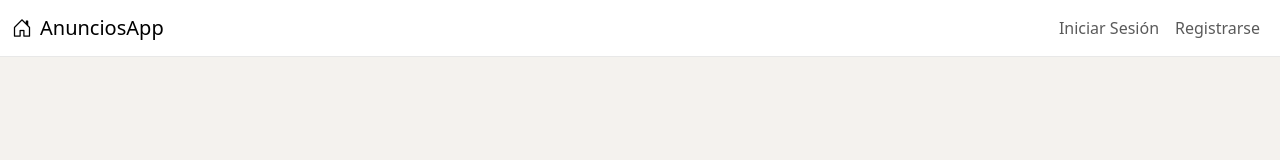
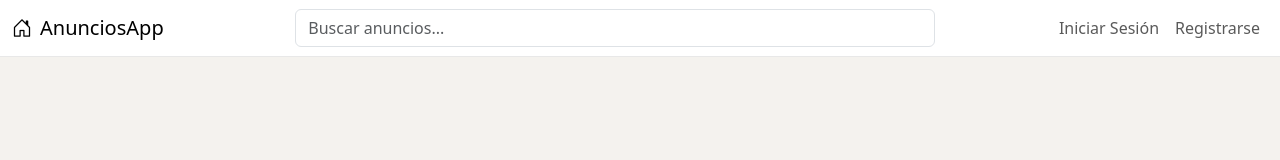
Before and after one commit to aburtocampos/shortads, a Vue app: page /login in a window 1280 px wide. Shown: the top 160 px of the page. Built offline with nearby package versions, Linux system fonts and the light colour scheme; no server answers; what @yeger/vue-masonry-wall would draw is missing.

Commit message:
add searchbox

```diff
--- a/src/components/Navbar/Navbar.css
+++ b/src/components/Navbar/Navbar.css
@@ -4,3 +4,17 @@
   .navbar{
     border-bottom: 1px solid rgb(140 140 140 / .2);
   }
+  .widthsearch{
+    width: calc(100vw - 34rem);
+  }
+  @media(min-width:992px){
+    .widthsearch{
+      width: calc(100vw - 40rem);
+    }
+  }
+
+  @media(min-width:1300px){
+    .widthsearch{
+      width: calc(100vw - 50rem);
+    }
+  }
--- a/src/components/Navbar/Navbar.html
+++ b/src/components/Navbar/Navbar.html
@@ -1,5 +1,5 @@
-    <nav class="navbar navbar-expand-lg navbar-light bg-white fixed-top">
-      <div class="container-fluid">
+    <nav class="navbar navbar-expand-md navbar-light bg-white fixed-top">
+      <div class="container-fluid d-flex justify-content-between">
         <router-link class="navbar-brand" to="/home"><i class="bi bi-house-door me-2"></i>AnunciosApp</router-link>
         <button
           class="navbar-toggler"
@@ -11,9 +11,10 @@
           aria-label="Toggle navigation">
           <span class="navbar-toggler-icon"></span>
         </button>
-
-        <div class="collapse navbar-collapse" id="navbarNav">
+        <AnuncioSearchbox class="d-none d-md-block widthsearch" />
+        <div class="collapse navbar-collapse flex-grow-0" id="navbarNav">
           <ul class="navbar-nav ms-auto mb-2 mb-lg-0">
+            <AnuncioSearchbox class="d-block d-md-none mt-2" />
             <li v-if="!isAuthenticated" class="nav-item">
               <router-link class="nav-link" to="/login">Iniciar Sesión</router-link>
             </li>
--- a/src/components/Navbar/Navbar.vue
+++ b/src/components/Navbar/Navbar.vue
@@ -4,6 +4,7 @@ import { useAuthStore } from '../../stores/auth';
 import { computed } from 'vue';
 import { showErrorAlert } from '../../utils/alerts';
 import { useRouter } from 'vue-router';
+import AnuncioSearchbox from '../anuncios/AnuncioSearchbox.vue';
 
 // Accede al store
 const authStore = useAuthStore();
@@ -23,6 +24,8 @@ const logout = async () => {
   }
 };
 
+
+
 </script>
 
 
--- a/src/components/anuncios/AnuncioItem.vue
+++ b/src/components/anuncios/AnuncioItem.vue
@@ -39,7 +39,7 @@ onMounted(() => {
 
   anuncio.value = props.anuncioProp;
 
-  console.log("anuncio como prop",anuncio);
+ // console.log("anuncio como prop",anuncio);
 });
 
 
--- a/src/components/anuncios/AnuncioSearchbox.vue
+++ b/src/components/anuncios/AnuncioSearchbox.vue
@@ -1,11 +1,32 @@
 <template>
+    <div>
+        <input
+    type="text"
+     v-model="query"
+    placeholder="Buscar anuncios..."
+    class="form-control"
+  />
+    </div>
 
 </template>
 
 <script setup>
 
+import { ref, watch } from 'vue';
+import { useSearchStore } from '../../stores/useSearchStore';
+
+const searchStore = useSearchStore();
+const query = ref(searchStore.searchQuery);
+
+watch(query, (newQuery) => {
+  searchStore.setSearchQuery(newQuery); // Actualiza el término en el store
+});
 </script>
 
-<style>
+<style scoped>
+.search-input {
 
+  padding: 0.5rem;
+  font-size: 1rem;
+}
 </style>
--- a/src/components/anuncios/AnunciosListHome.vue
+++ b/src/components/anuncios/AnunciosListHome.vue
@@ -16,10 +16,14 @@
 import { ref, onMounted, onBeforeUnmount, watch,toRefs,computed  } from 'vue';
 import AnuncioItem from './AnuncioItem.vue';
 import { useAnunciosStore } from '../../stores/anuncios';
-  const anunciosStore = useAnunciosStore();
-  const anuncios = computed(() => anunciosStore.anuncios);
+  //const anunciosStore = useAnunciosStore();
+ // const anuncios = computed(() => anunciosStore.anuncios);
 
 const props = defineProps({
+  anuncios: {
+    type: Array,
+    required: true,
+  },
   emptyMessage: {
     type: String,
     default: 'No hay anuncios disponibles.',
--- a/src/pages/Home.vue
+++ b/src/pages/Home.vue
@@ -5,7 +5,7 @@
         Explora los anuncios más recientes publicados por nuestra comunidad.
       </p>
       <hr>
-      <AnunciosListHome :anuncios="anuncios" empty-message="No hay anuncios disponibles por ahora. ¡Sé el primero en publicar!" />
+      <AnunciosListHome :anuncios="filteredAnuncios" empty-message="No hay anuncios disponibles por ahora. ¡Sé el primero en publicar!" />
     </div>
   </template>
 
@@ -13,8 +13,12 @@
   import { computed, onMounted, onUnmounted,ref } from 'vue';
   import { useAnunciosStore } from '../stores/anuncios';
   import AnunciosListHome from '../components/anuncios/AnunciosListHome.vue';
+  import { useSearchStore } from '../stores/useSearchStore';
 
-  const store = useAnunciosStore();
+  const anunciosStore = useAnunciosStore();
+  const searchStore = useSearchStore();
+
+const store = useAnunciosStore();
 const anuncios = computed(() => store.anuncios);
 
 const filters = ref({
@@ -29,6 +33,20 @@ onMounted(() => {
 onUnmounted(() => {
   store.stopListening();
 });
+
+
+
+// Filtra los anuncios basándose en la búsqueda global
+const filteredAnuncios = computed(() => {
+  const query = searchStore.searchQuery.toLowerCase(); // Obtén el término de búsqueda
+  console.log('Filtrando anuncios con query:', query); // Depuración
+  const data = anuncios.value.filter((anuncio) =>
+    anuncio.titulo.toLowerCase().includes(query)
+  );
+  console.log('Filtrando anuncios con data:', data); // Depuración
+  return data;
+});
+
   </script>
 
   <style>
--- a/src/router/index.js
+++ b/src/router/index.js
@@ -24,6 +24,7 @@ const routes = [
     path: "/home",
     name: "Home",
     component: () => import("../pages/Home.vue"),
+    props: true,
     meta: { requiresAuth: true },
   },
   {
--- /dev/null
+++ b/src/stores/useSearchStore.js
@@ -0,0 +1,18 @@
+// src/stores/search.js
+import { defineStore } from 'pinia';
+import { ref } from 'vue';
+
+export const useSearchStore = defineStore('search', () => {
+  const searchQuery = ref('');
+
+  // Actualiza el término de búsqueda
+  function setSearchQuery(query) {
+    console.log('Valor de búsqueda actualizado:', query); // Depuración
+    searchQuery.value = query;
+  }
+
+  return {
+    searchQuery,
+    setSearchQuery,
+  };
+});
```
Also changed, not shown: src/App.vue (+4 -3 lines).
